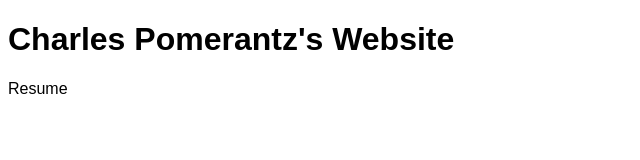
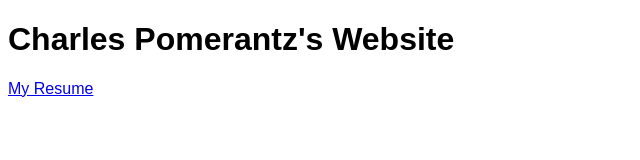
Before and after one commit to RibosomeDude/CharlesPomerantz, a plain HTML site: page index.html in a window 1280 px wide. Shown: the whole page, without its empty margins (0-640 px from the left). Drawn offline with Linux system fonts and the light colour scheme.

Commit message:
Fixed Resume Link

```diff
--- a/index.html
+++ b/index.html
@@ -9,6 +9,6 @@
 <body>
     <h1>Charles Pomerantz's Website</h1>
 
-    <link rel="stylesheet" href="resume.html">Resume </link>
+    <a href="resume.html">My Resume</a>
 </body>
 </html>
```
